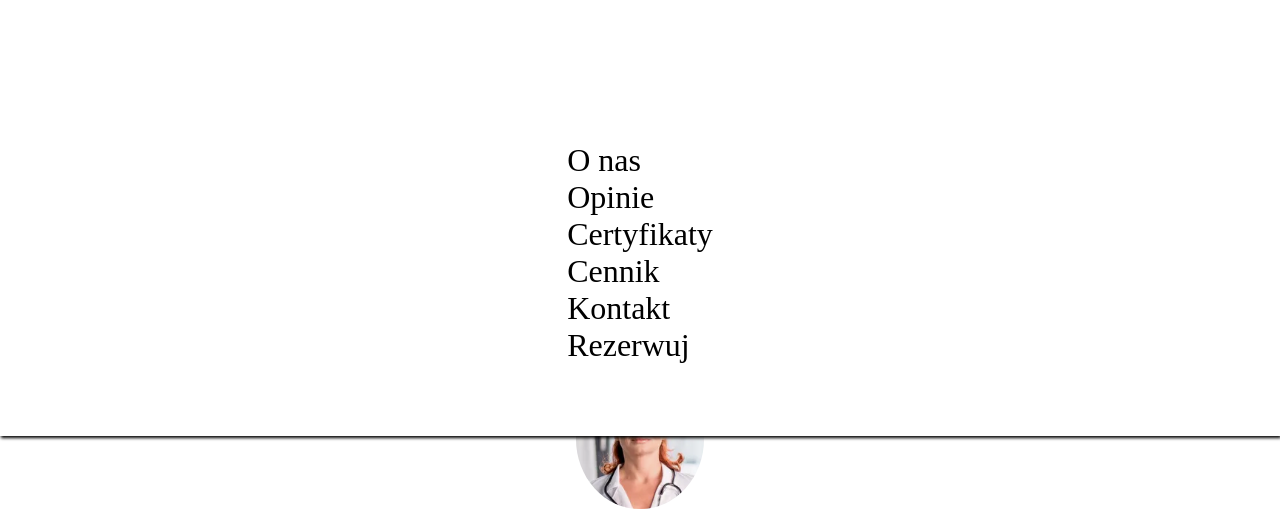
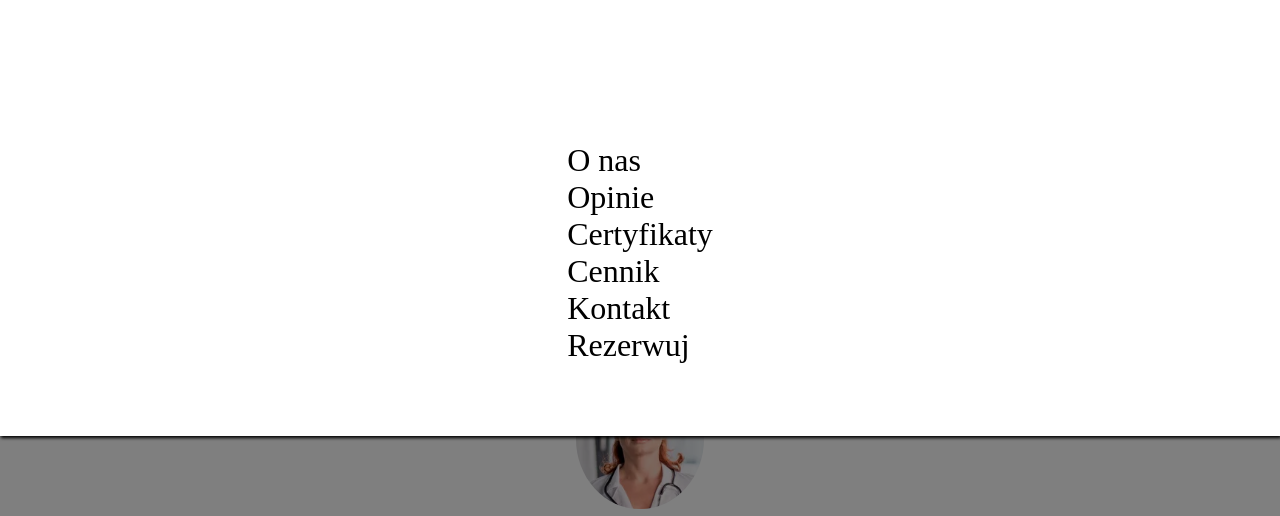
Before and after one commit to kwilczyn/estetyczna_tychy, a plain HTML site: page index.html in a window 1280 px wide. Both pictures are taken after a click on the element 639 px from the left and 184 px from the top of the page. Shown: the part 284-800 px from the top of the page. Drawn offline with Linux system fonts and the light colour scheme; a script that the page names is missing; a web font is replaced by a local one.

Commit message:
Add backdrop when opening burger menu

```diff
--- a/index.html
+++ b/index.html
@@ -16,6 +16,7 @@
     <link href="https://fonts.googleapis.com/css2?family=Amarante&family=Petit+Formal+Script&display=swap" rel="stylesheet">
   </head>
   <body>
+    <div class="backdrop"></div>
     <div class="nav-container">
         <nav>
             <div id="branding">
--- a/static/js/menuScroll.js
+++ b/static/js/menuScroll.js
@@ -5,6 +5,7 @@ let burgerMenu = document.querySelector("#burger-menu");
 let menuButtons = document.querySelector("#menu-buttons");
 let burgerLinks = document.querySelectorAll("#menu-buttons a");
 let isAnchorClick = false;
+let backdrop = document.querySelector(".backdrop");
 
 
 function getRootFontSize() {
@@ -47,11 +48,13 @@ document.addEventListener('click', function(e) {
 function maximizeBurger(){
     menuBar.classList.add("maximize");
     menuButtons.classList.add("visible");
+    backdrop.classList.add("visible");
 }
 
 function minimizeBurger(){
     menuBar.classList.remove("maximize");
     menuButtons.classList.remove("visible");
+    backdrop.classList.remove("visible");
 }
 
 function hideNav(){
@@ -72,6 +75,7 @@ function ToggleBurger(){
 }
 
 burgerMenu.addEventListener('click', ToggleBurger);
+backdrop.addEventListener('click', ToggleBurger);
 
 for (let i=0; i < burgerLinks.length; i++){
     console.log("JAJKO!")
--- a/static/scss/main.scss
+++ b/static/scss/main.scss
@@ -1,3 +1,6 @@
+$zMenuLevel: 100;
+$zDropDownLevel: $zMenuLevel - 1;
+
 * {
   box-sizing: border-box;
 }
@@ -53,12 +56,24 @@ body {
   align-items: center;
 }
 
+.backdrop {
+  display: none;
+  background-color: rgba(0, 0, 0, 0.5);
+  height: 100%;
+  width: 100%;
+  position: fixed;
+  z-index: $zDropDownLevel;
+}
+
 .nav-container {
   min-height: 13rem;
   width: 100%;
 }
 
 nav {
+  &::backdrop{
+    background-color: rgba(255, 255, 255, 0.5);
+  }
   position: fixed;
   display: flex;
   flex-direction: column;
@@ -67,7 +82,7 @@ nav {
   align-items: center;
   font-size: 2rem;
   background-color: white;
-  z-index: 100;
+  z-index: $zMenuLevel;
   min-height: 13rem;
   transition: transform 250ms, min-height 300ms;
   box-shadow: 1px 2px 3px black;
@@ -180,7 +195,7 @@ main {
 }
 
 .visible {
-  display: inline-block !important;
+  display: block !important;
 }
 
 .maximize {
```
Also changed, not shown: static/css/main.css, 1 other file.
